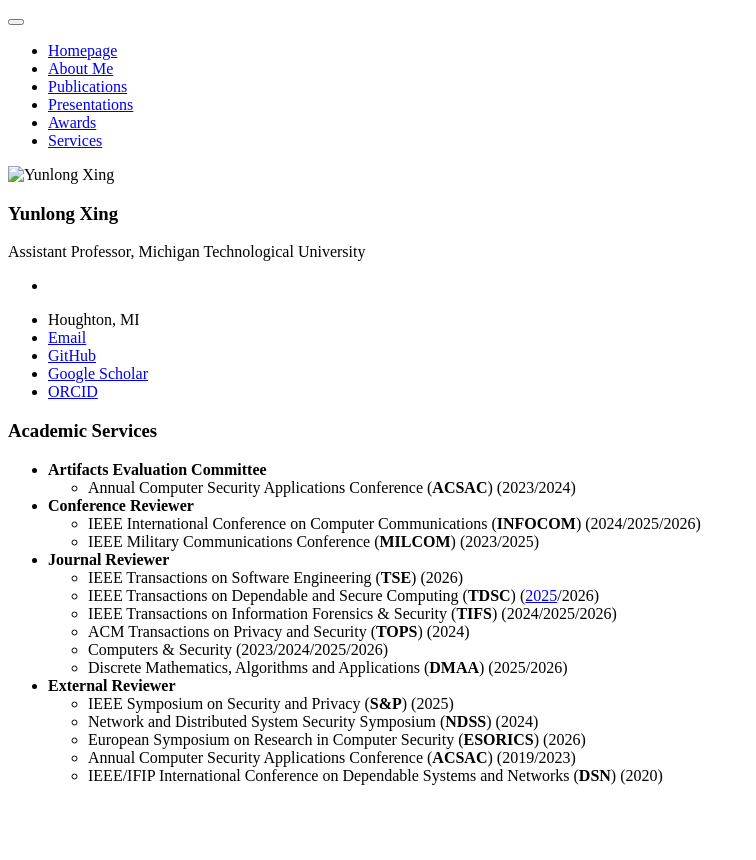
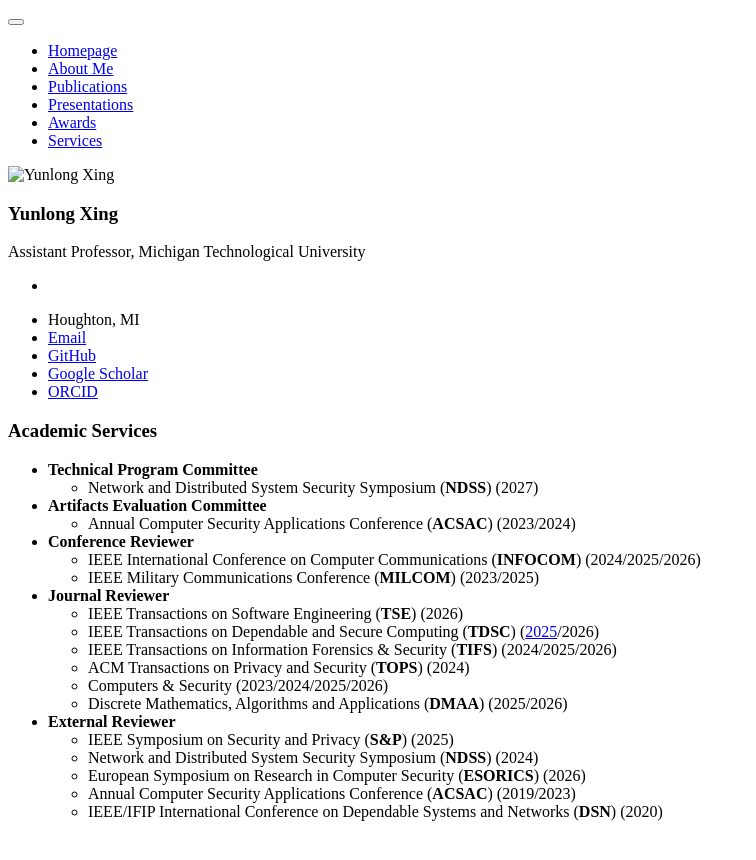
Before and after one commit to YunlongXing/yunlongxing.github.io, a Jekyll site: the page built from _pages/includes/others.md, in a window 1280 px wide. Shown: the top 860 px of the page, without its empty margins (0-756 px from the left). Built offline with Jekyll 4.4.1, drawn with Linux system fonts in a browser that asks for light colours; our own code applies the rules of GitHub Pages for plain Markdown files.

Commit message:
Add Technical Program Committee role for NDSS 2027

```diff
--- a/_pages/includes/others.md
+++ b/_pages/includes/others.md
@@ -1,5 +1,7 @@
 
 # Academic Services
+- **Technical Program Committee**
+  - Network and Distributed System Security Symposium (**NDSS**) (2027)
 - **Artifacts Evaluation Committee**
   - Annual Computer Security Applications Conference (**ACSAC**) (2023/2024)
 - **Conference Reviewer**
```
